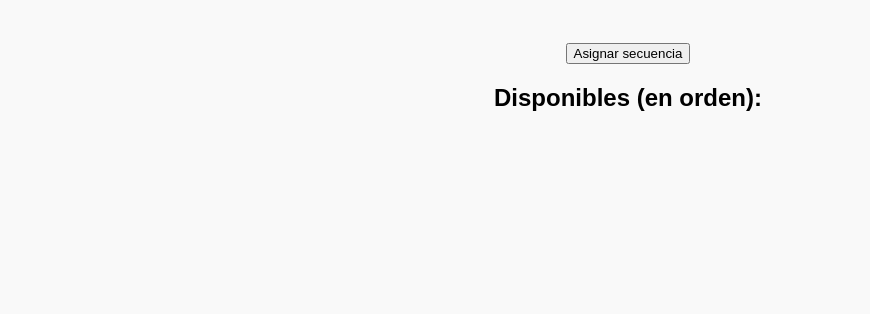
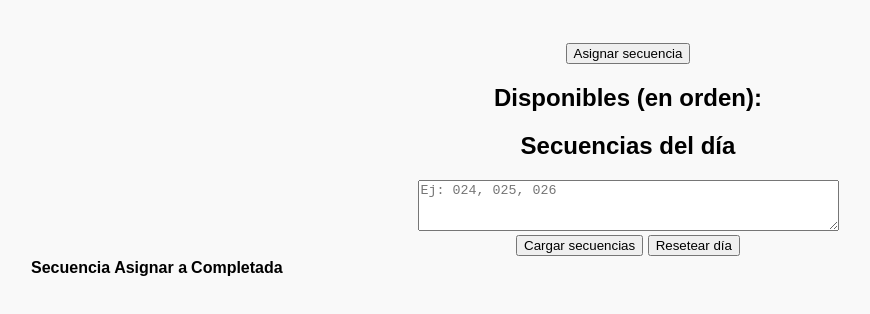
Before and after one commit to mamadefreud/semaforo, a website: page public/index.html in a window 1280 px wide. Shown: the part 140-454 px from the top of the page, without its empty margins (12-882 px from the left). Drawn offline with Linux system fonts and the light colour scheme; no server answers.

Commit message:
Update index.html

```diff
--- a/public/index.html
+++ b/public/index.html
@@ -18,5 +18,26 @@
   <ul id="lista-verde"></ul>
 
   <script src="script.js"></script>
+
+  <h2>Secuencias del día</h2>
+
+<div>
+  <textarea id="inputSecuencias" rows="3" cols="50" placeholder="Ej: 024, 025, 026"></textarea>
+  <br>
+  <button onclick="cargarSecuencias()">Cargar secuencias</button>
+  <button onclick="resetearDia()">Resetear día</button>
+</div>
+
+<table id="tablaSecuencias">
+  <thead>
+    <tr>
+      <th>Secuencia</th>
+      <th>Asignar a</th>
+      <th>Completada</th>
+    </tr>
+  </thead>
+  <tbody></tbody>
+</table>
+
 </body>
 </html>
```
